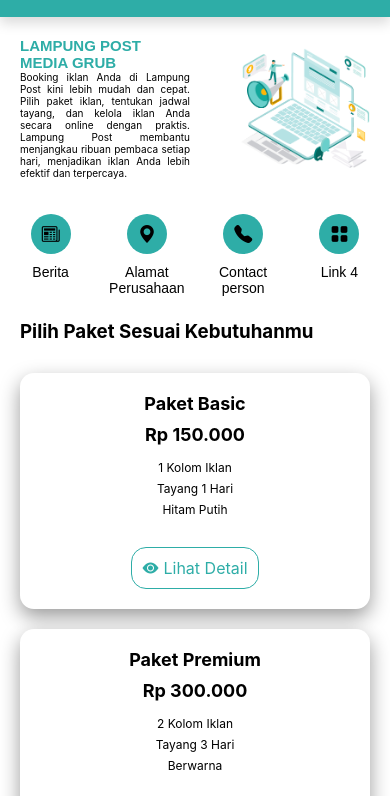
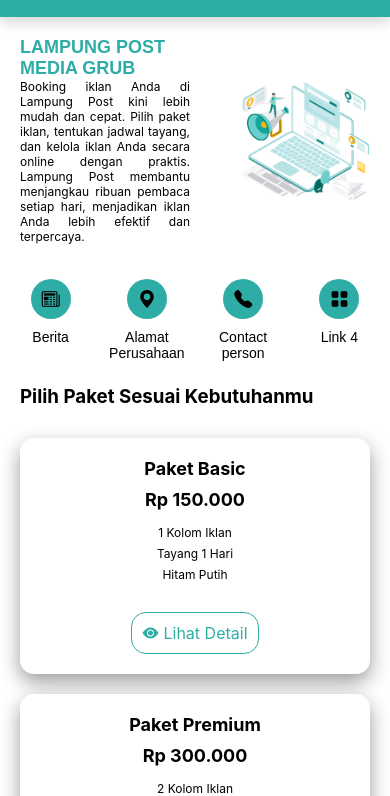
Before and after one commit to tipalsyahh/booking-tampilan, a plain HTML site: page home.html in a window 390 px wide. Shown: the part 48-844 px from the top of the page. Drawn offline with nearby package versions, Linux system fonts and the light colour scheme.

Commit message:
ini tampilan aja

```diff
--- a/home.css
+++ b/home.css
@@ -333,11 +333,11 @@ body {
     }
 
     .foouter-text h2 {
-        font-size: 15px;
+        font-size: 18px;
     }
 
     .foouter-text p {
-        font-size: 10px;
+        font-size: 12px;
     }
 
     .menu-icon {
@@ -355,7 +355,7 @@ body {
         font-size: 18px;
     }
 
-    .card-harga ul {
+    .card-harga ul li {
         font-size: 12px;
     }
 }
```
